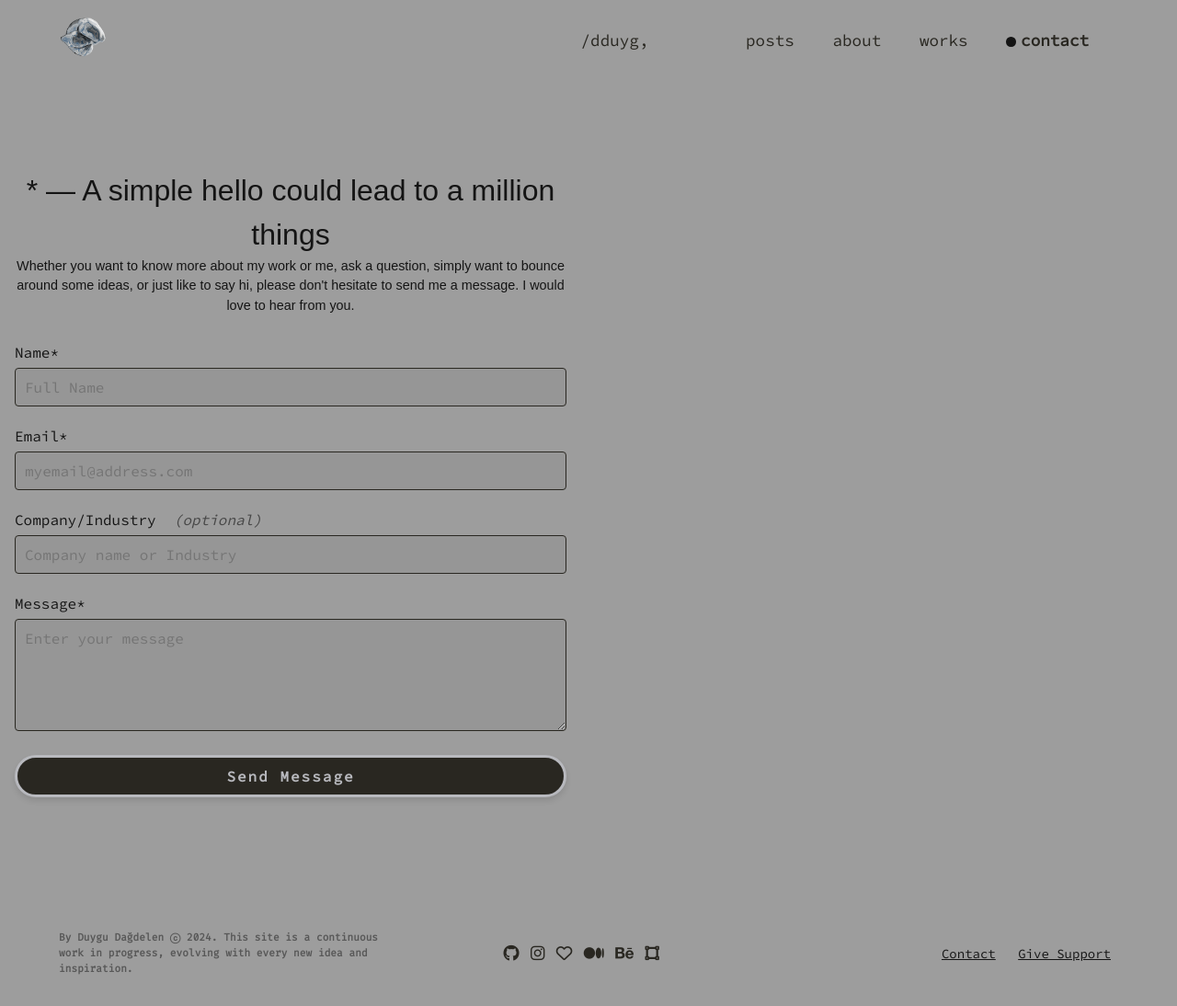
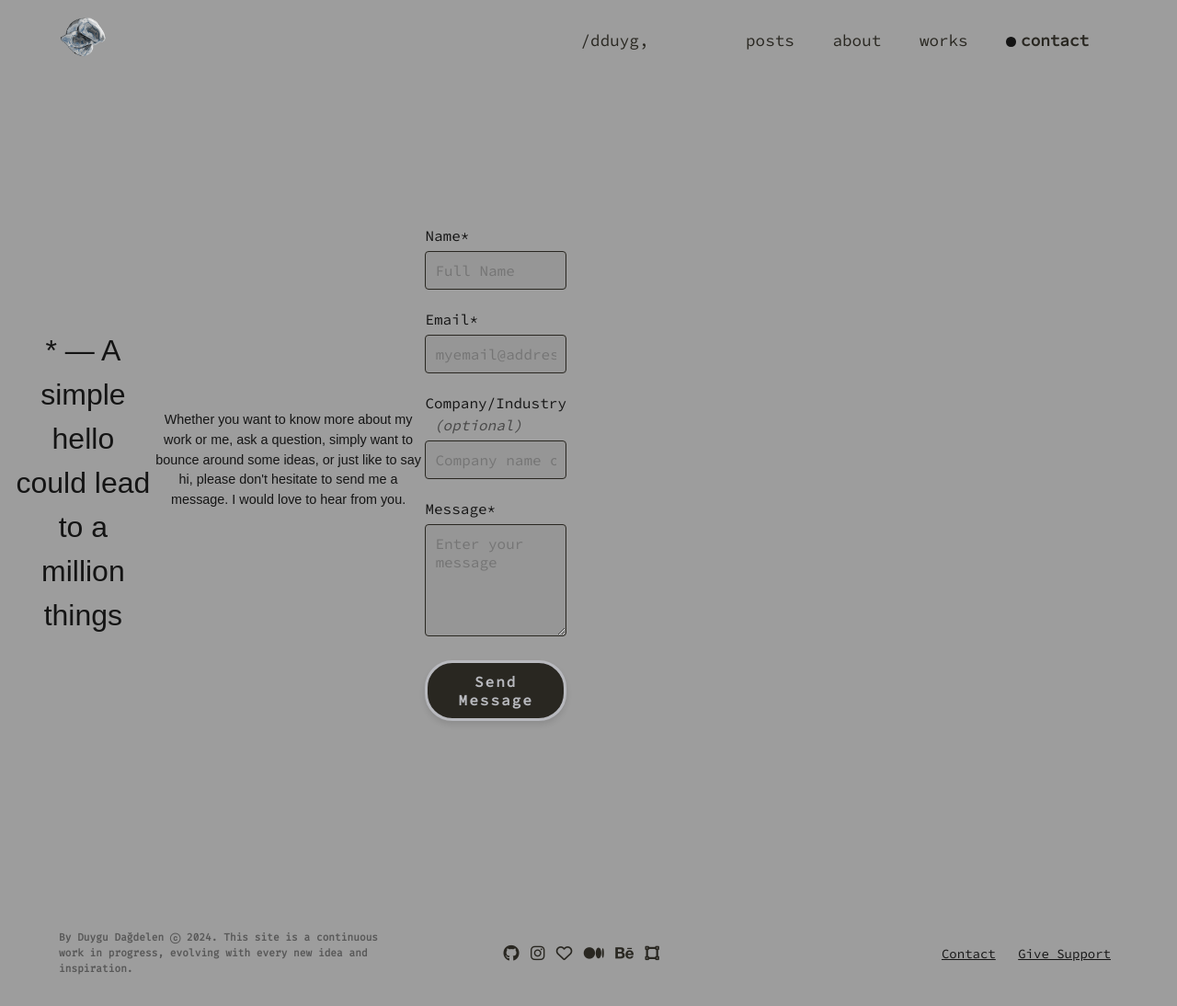
Before and after one commit to dduyg/duuuy, a Jekyll site: the page built from contact.html, in a window 1280 px wide. Shown: the whole page at 92% size. Built offline with Jekyll 4.4.1, drawn with Linux system fonts in a browser that asks for light colours; nearby versions of some CDN libraries; some web fonts are replaced.

Commit message:
Update contact-form.html

```diff
--- a/_includes/contact-form.html
+++ b/_includes/contact-form.html
@@ -1,7 +1,6 @@
-<div id="contact-form">
-    <div class="contacting">
 <h1>* — A simple hello could lead to a million things</h1>
 <p>Whether you want to know more about my work or me, ask a question, simply want to bounce around some ideas, or just like to say hi, please don't hesitate to send me a message. I would love to hear from you.</p>
+<div id="contact-form">
     <form id="myForm" action="https://formspree.io/f/mvoenkpz" method="POST">
         <div class="form-group">
             <label for="name">Name*</label>
@@ -22,7 +21,6 @@
         <button type="submit" onclick="clearForm()">Send Message</button>
     </form>
 </div>
-</div>
 
 <script>
     function clearForm() {
```
Lines whose indentation alone changed are shown as unchanged.
